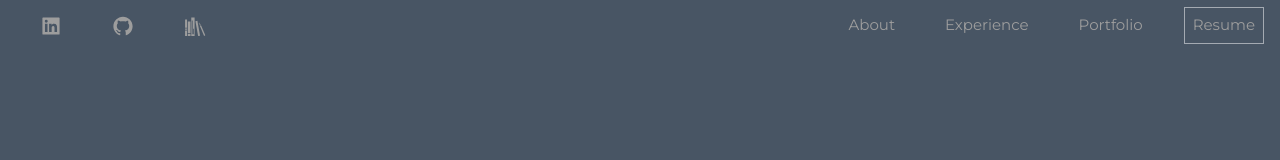
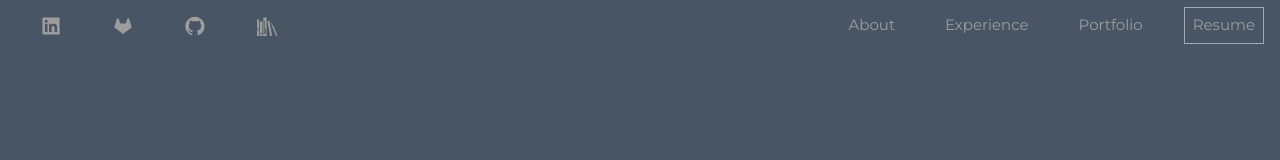
Before and after one commit to mabthew/personal-website, a React (Create React App) app: page / in a window 1280 px wide. Shown: the top 160 px of the page. Built offline with nearby package versions, Linux system fonts and the light colour scheme.

Commit message:
added gitlab link

```diff
--- a/src/components/Navbar/Navbar.js
+++ b/src/components/Navbar/Navbar.js
@@ -1,5 +1,5 @@
 import React from 'react';
-import { AiFillLinkedin, AiFillGithub } from 'react-icons/ai';
+import { AiFillLinkedin, AiFillGithub, AiFillGitlab } from 'react-icons/ai';
 import { GiBookshelf } from 'react-icons/gi';
 import './Navbar.css'
 
@@ -19,6 +19,7 @@ function Navbar() {
                 <div className="collapse navbar-collapse" id="myNavbar">
                     <ul className="nav navbar-nav" >
                         <li><a href="https://www.linkedin.com/in/matthewdonovancs/" data-toggle="collapse" data-target=".navbar-collapse" target="_blank" rel="noopener noreferrer"><AiFillLinkedin size={22} /></a></li>
+                        <li><a href="https://gitlab.com/matthewcb11" data-toggle="collapse" data-target=".navbar-collapse" target="_blank" rel="noopener noreferrer"><AiFillGitlab size={22} /></a></li>
                         <li><a href="https://github.com/mabthew" data-toggle="collapse" data-target=".navbar-collapse" target="_blank" rel="noopener noreferrer"><AiFillGithub size={22} /></a></li>
                         <li><a href="https://www.goodreads.com/user/show/120963451-matthew-donovan" data-toggle="collapse" data-target=".navbar-collapse" target="_blank" rel="noopener noreferrer"><GiBookshelf size={22} /></a></li>
                     </ul>
```
